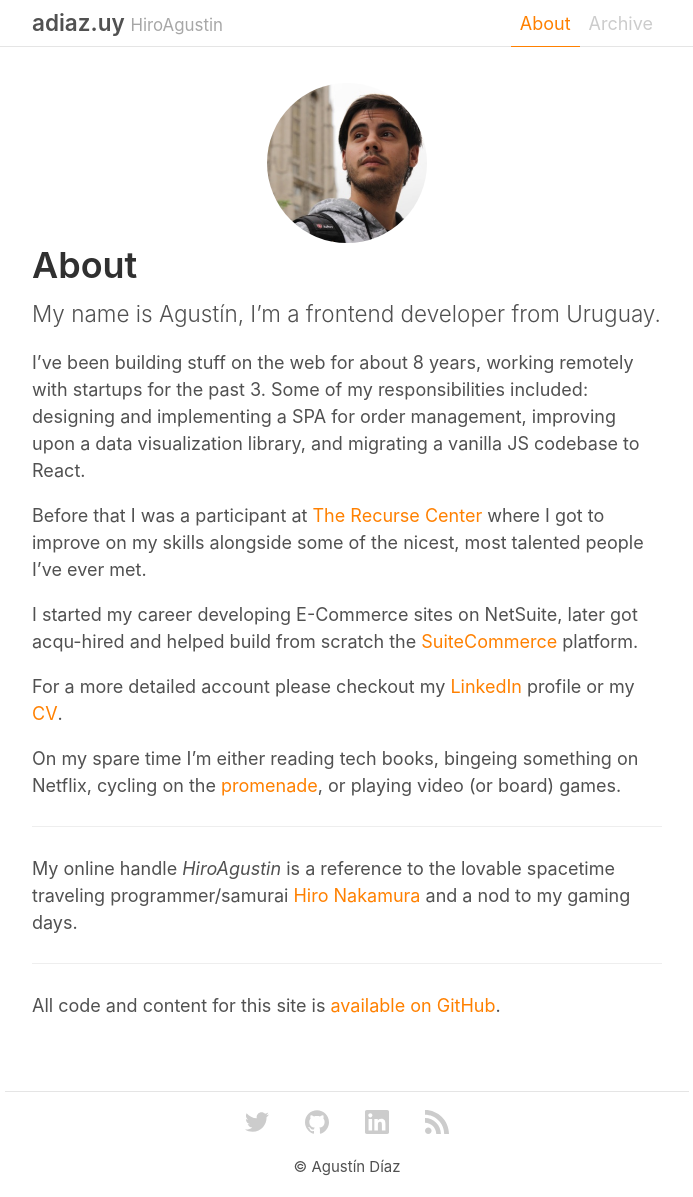
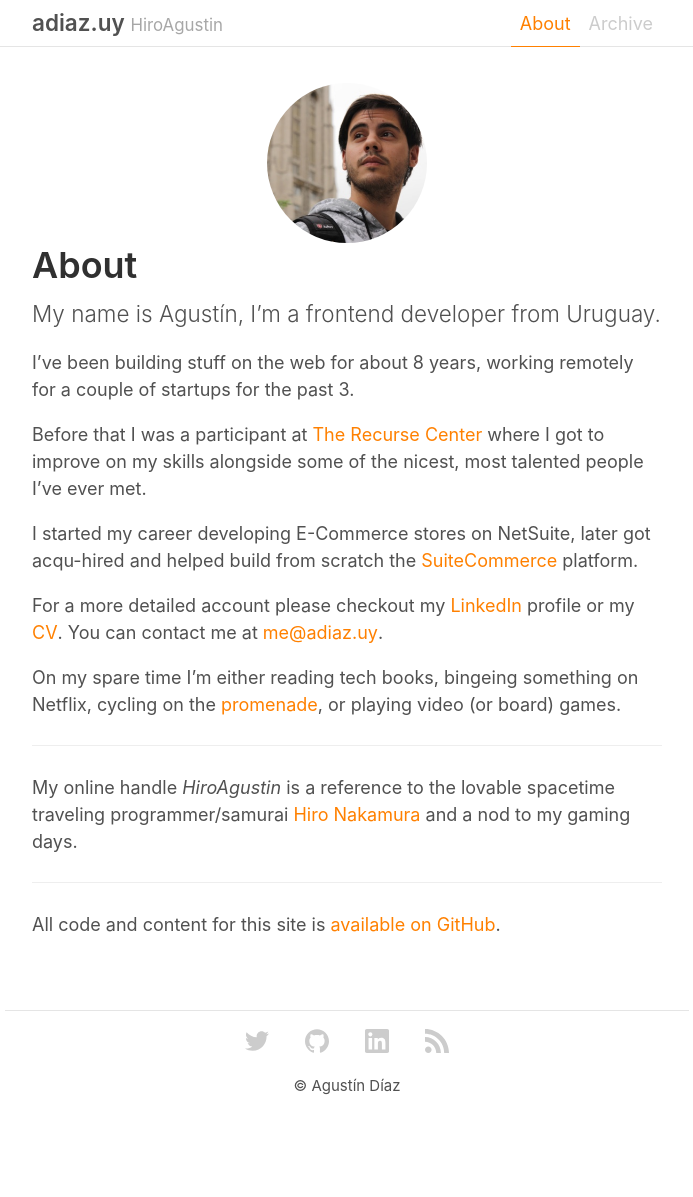
Before and after one commit to HiroAgustin/adiaz.uy-legacy, a Jekyll site: the page built from about.md, in a window 1280 px wide. Shown: the whole page, without its empty margins (293-986 px from the left). Built offline with Jekyll 4.4.1, drawn with Linux system fonts in a browser that asks for light colours; nearby versions of some CDN libraries; after the commit the page ends 1116 px from its top, so only the background shows below that.

Commit message:
Add contact info to about. Remove list of task, they can find it on my resume.

```diff
--- a/about.md
+++ b/about.md
@@ -3,15 +3,13 @@ layout: about
 title: About
 ---
 
-I’ve been building stuff on the web for about 8 years, working remotely with startups for the past 3. Some of my responsibilities included: designing and implementing a SPA for order management, improving upon a data visualization library, and migrating a vanilla JS codebase to React.
+I’ve been building stuff on the web for about 8 years, working remotely for a couple of startups for the past 3.
 
 Before that I was a participant at [The Recurse Center](https://www.recurse.com/) where I got to improve on my skills alongside some of the nicest, most talented people I’ve ever met.
 
-I started my career developing E-Commerce sites on NetSuite, later got acqu-hired and helped build from scratch the [SuiteCommerce](http://www.netsuite.com/portal/products/suitecommerce.shtml) platform.
+I started my career developing E-Commerce stores on NetSuite, later got acqu-hired and helped build from scratch the [SuiteCommerce](http://www.netsuite.com/portal/products/suitecommerce.shtml) platform.
 
-For a more detailed account please checkout my [LinkedIn](https://www.linkedin.com/in/HiroAgustin/en/) profile or my [CV](/Resume.pdf).
-
-<!-- <p class="Message">I’m currently looking for the opportunity to join a new team full-time.</p> -->
+For a more detailed account please checkout my [LinkedIn](https://www.linkedin.com/in/HiroAgustin/en/) profile or my [CV](/Resume.pdf). You can contact me at [me@adiaz.uy](mailto:me@adiaz.uy).
 
 On my spare time I’m either reading tech books, bingeing something on Netflix, cycling on the [promenade](https://www.tripadvisor.com/ShowUserReviews-g294323-d2233045-r196103509-Rambla_de_Montevideo-Montevideo_Montevideo_Department.html), or playing video (or board) games.
 
```
